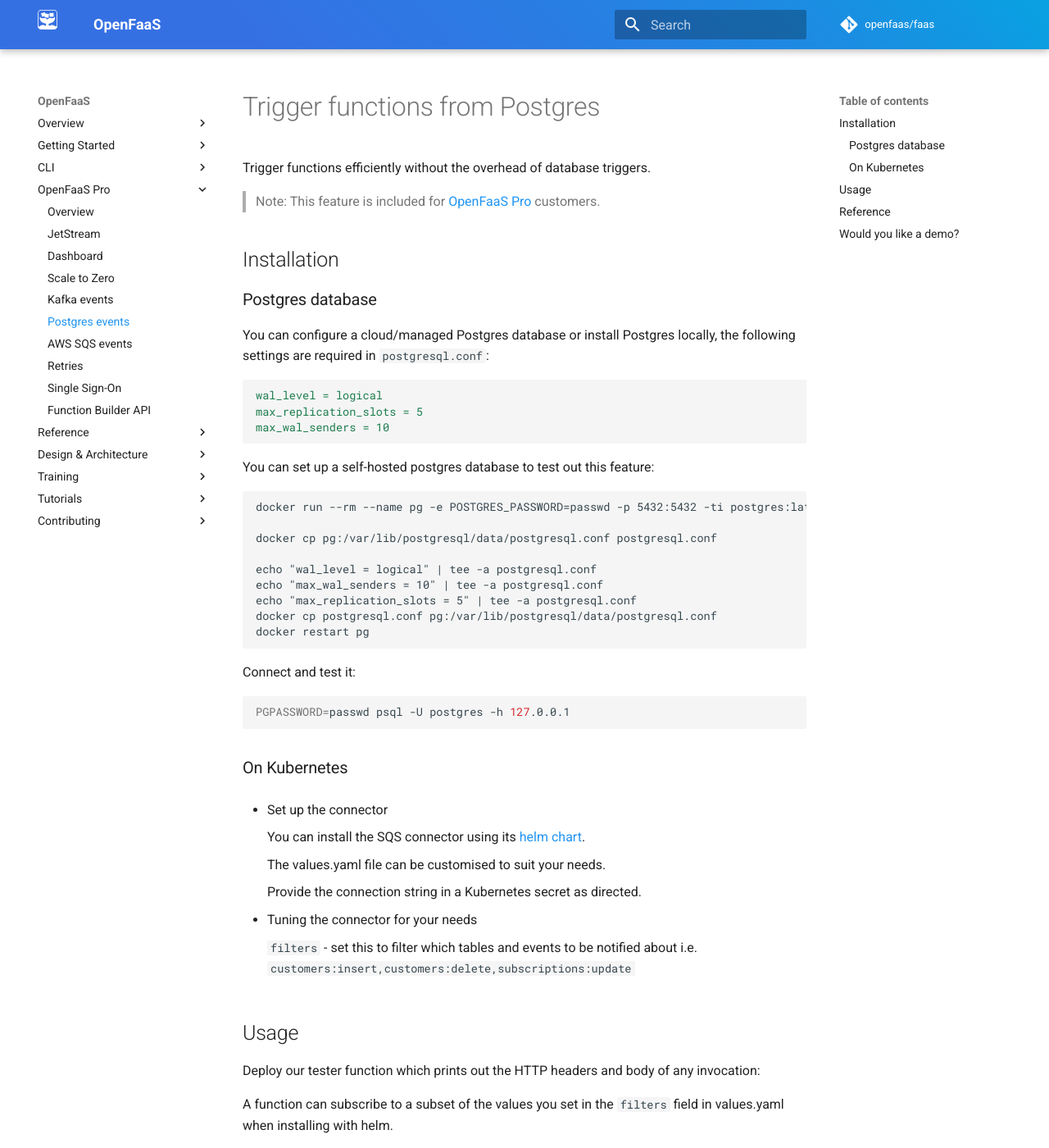
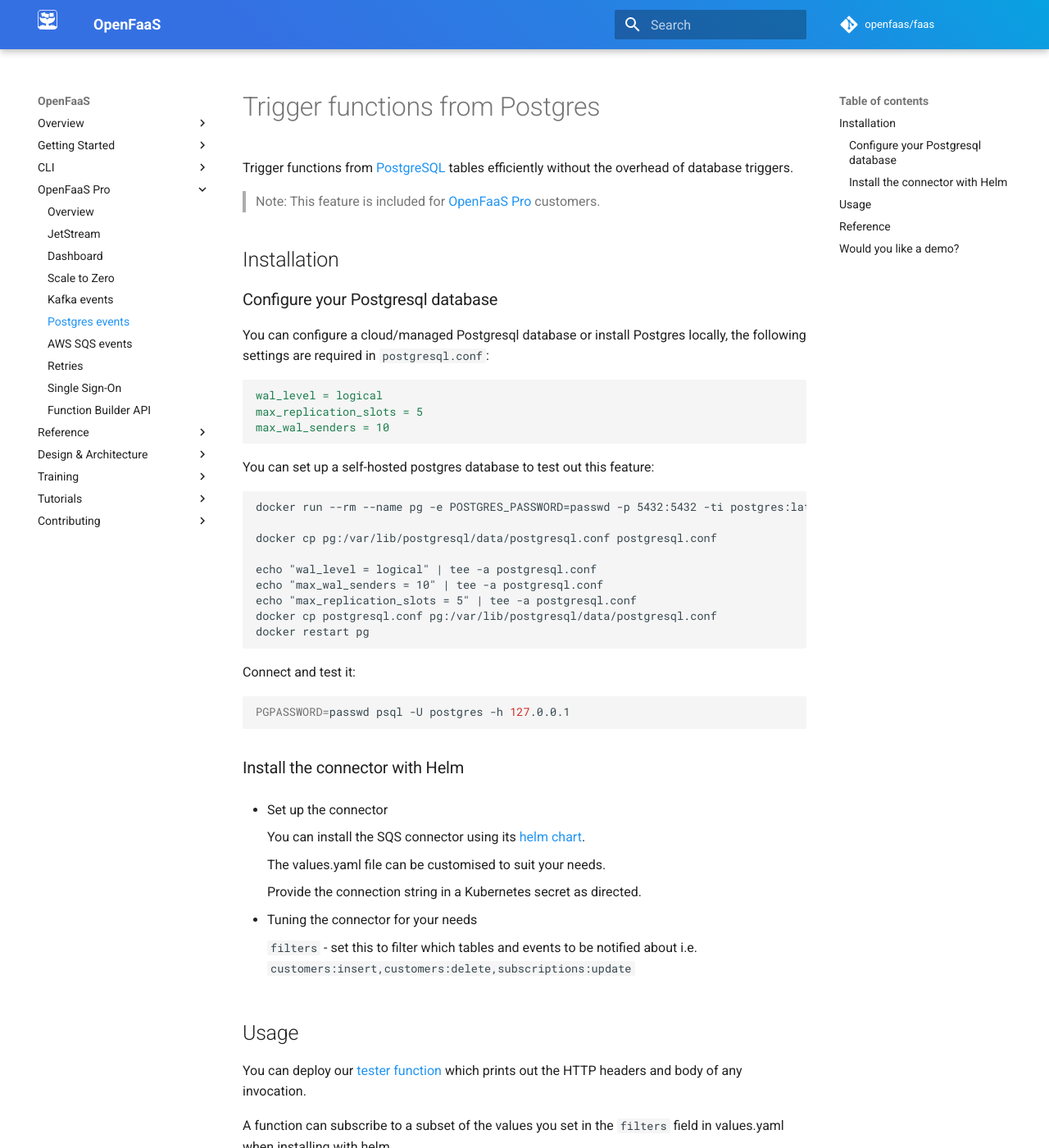
Before and after one commit to openfaas/docs, an MkDocs documentation site: the page built from docs/openfaas-pro/postgres-events.md, in a window 1280 px wide and 1400 px high. Shown: the whole window at 82% size. Built offline with MkDocs 1.6.1 and Material for MkDocs 9.7.7, drawn with Linux system fonts in a browser that asks for light colours; comment, search, counter and statistics services are not loaded; some of the changed text lies outside the part shown.

Commit message:
Update docs
Signed-off-by: Alex Ellis (OpenFaaS Ltd) <alexellis2@gmail.com>

````diff
--- a/docs/openfaas-pro/postgres-events.md
+++ b/docs/openfaas-pro/postgres-events.md
@@ -1,14 +1,14 @@
 # Trigger functions from Postgres
 
-Trigger functions efficiently without the overhead of database triggers.
+Trigger functions from [PostgreSQL](https://www.postgresql.org/) tables efficiently without the overhead of database triggers.
 
 > Note: This feature is included for [OpenFaaS Pro](https://openfaas.com/support/) customers.
 
 ## Installation
 
-### Postgres database
+### Configure your Postgresql database
 
-You can configure a cloud/managed Postgres database or install Postgres locally, the following settings are required in `postgresql.conf`:
+You can configure a cloud/managed Postgresql database or install Postgres locally, the following settings are required in `postgresql.conf`:
 
 ```yaml
 wal_level = logical
@@ -36,7 +36,7 @@ Connect and test it:
 PGPASSWORD=passwd psql -U postgres -h 127.0.0.1
 ```
 
-### On Kubernetes
+### Install the connector with Helm
 
 * Set up the connector
 
@@ -52,11 +52,11 @@ PGPASSWORD=passwd psql -U postgres -h 127.0.0.1
 
 ## Usage
 
-Deploy our tester function which prints out the HTTP headers and body of any invocation:
+You can deploy our [tester function](https://github.com/openfaas/store-functions/blob/master/printer/handler.go) which prints out the HTTP headers and body of any invocation.
 
 A function can subscribe to a subset of the values you set in the `filters` field in values.yaml when installing with helm.
 
-Separate each one with a comma, as follows:
+Separate each one with a comma, as follows, or give just one if that's what you need.
 
 ```bash
 faas-cli deploy \
@@ -70,7 +70,7 @@ Create a test table and insert some data:
 ```bash
 CREATE TABLE customer (id integer primary key generated always as identity, name text, created_at timestamp);
 
-insert into customer (name,created_at) values ('Alex Ellis', now());
+insert into customer (name, created_at) values ('Alex Ellis', now());
 ```
 
 You should see the following output:
@@ -140,8 +140,8 @@ Additional headers are also made available, which mean you can efficiently filte
 * `X-Event-Action` - the action that was performed on the table, e.g. `insert`, `update`, `delete`
 * `X-Event-Table` - the table that was affected
 * `X-Topic` - the topic that was used to subscribe to the event i.e. `customer:insert`
-* `X-Message-Id` - the message ID of the event
-
+* `X-Event-Id` - a UUID for the delivery of this event
+* `X-Message-Id` - the message ID of the event - increments from 0 to N based upon the amount of events received by the connector
 
 ## Would you like a demo?
 
````
Also changed, not shown: other parts of docs/openfaas-pro/postgres-events.md (+1 -1 lines).
